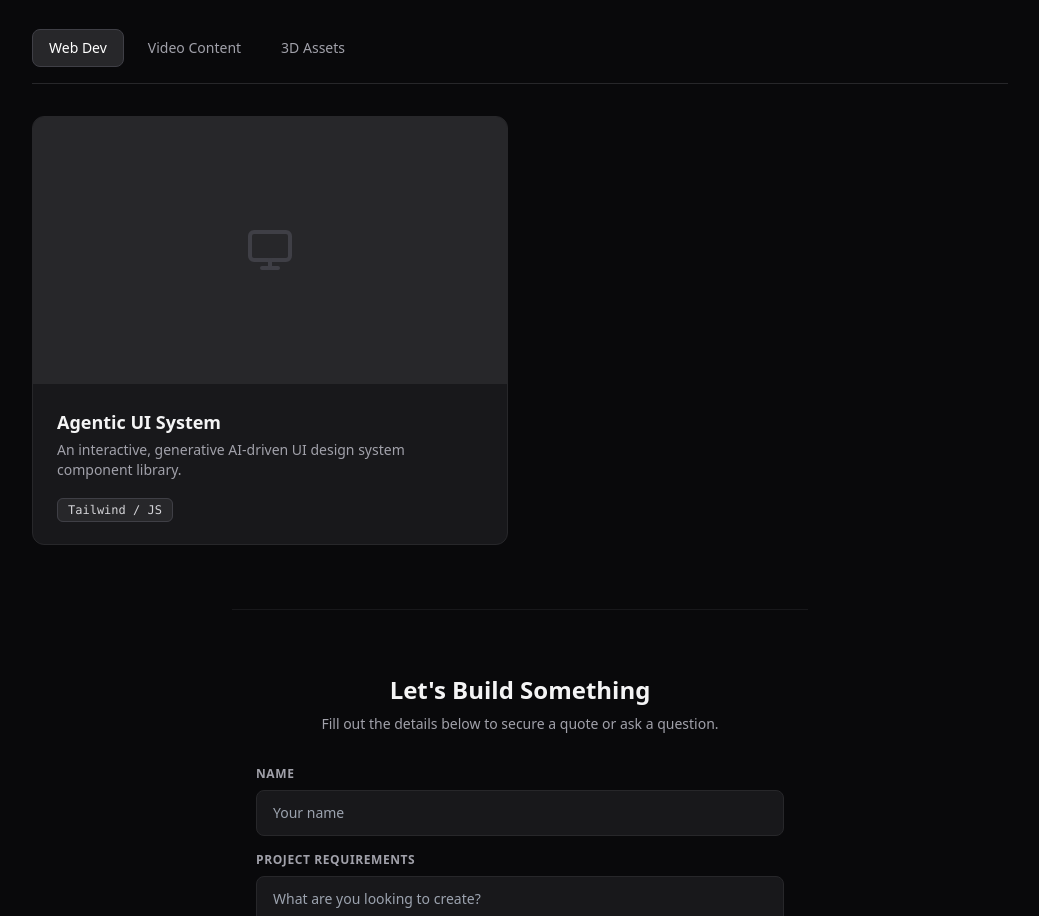
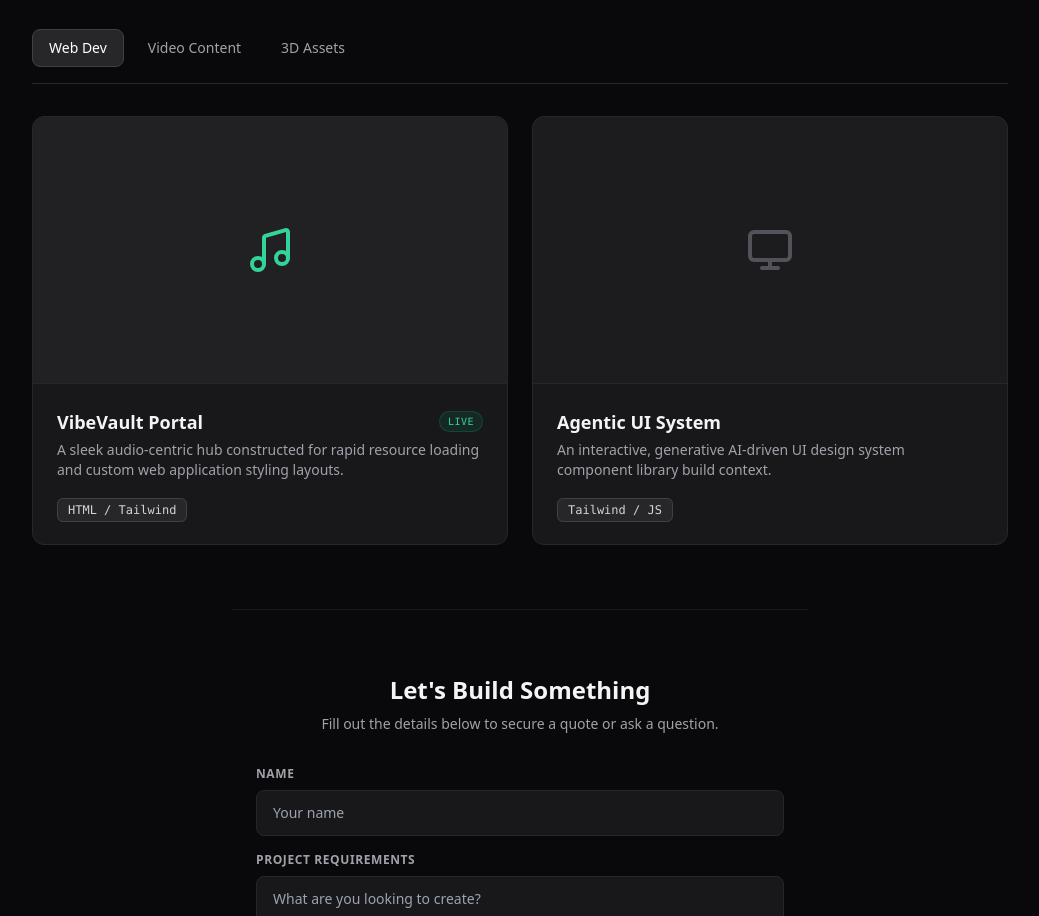
Before and after one commit to Jimmiekun/Portfolio, a plain HTML site: page index.html in a window 1280 px wide. Shown: the part 1033-1949 px from the top of the page, without its empty margins (120-1159 px from the left). Drawn offline with nearby package versions, Linux system fonts and the light colour scheme.

Commit message:
Update index.html

```diff
--- a/index.html
+++ b/index.html
@@ -76,13 +76,30 @@
 
         <!-- Tab Contents -->
         <div id="content-web" class="tab-content grid md:grid-cols-2 gap-6">
+            <!-- Project 1: VibeVault -->
+            <a href="https://ason-vibevault.netlify.app/" target="_blank" class="bg-zinc-900 border border-zinc-800 rounded-xl overflow-hidden group hover:border-zinc-700 transition-colors block">
+                <div class="aspect-video bg-zinc-800/60 flex flex-col items-center justify-center border-b border-zinc-800 relative overflow-hidden">
+                    <i data-lucide="external-link" class="w-5 h-5 text-zinc-500 absolute top-4 right-4 opacity-0 group-hover:opacity-100 transition-opacity"></i>
+                    <i data-lucide="music" class="w-12 h-12 text-emerald-400 group-hover:scale-110 transition-transform"></i>
+                </div>
+                <div class="p-6">
+                    <div class="flex items-center justify-between mb-1">
+                        <h4 class="font-bold text-lg text-zinc-100 group-hover:text-emerald-400 transition-colors">VibeVault Portal</h4>
+                        <span class="text-[10px] uppercase font-mono tracking-wider text-emerald-400 px-2 py-0.5 bg-emerald-500/10 rounded-full border border-emerald-500/20">Live</span>
+                    </div>
+                    <p class="text-zinc-400 text-sm mb-4">A sleek audio-centric hub constructed for rapid resource loading and custom web application styling layouts.</p>
+                    <span class="text-xs font-mono px-2.5 py-1 bg-zinc-800 border border-zinc-700 text-zinc-300 rounded-md">HTML / Tailwind</span>
+                </div>
+            </a>
+
+            <!-- Project 2: Agentic UI -->
             <div class="bg-zinc-900 border border-zinc-800 rounded-xl overflow-hidden group">
-                <div class="aspect-video bg-zinc-800 flex items-center justify-center border-b border-zinc-800">
-                    <i data-lucide="monitor" class="w-12 h-12 text-zinc-700 group-hover:scale-110 transition-transform"></i>
+                <div class="aspect-video bg-zinc-800/30 flex items-center justify-center border-b border-zinc-800">
+                    <i data-lucide="monitor" class="w-12 h-12 text-zinc-600"></i>
                 </div>
                 <div class="p-6">
                     <h4 class="font-bold text-lg mb-1">Agentic UI System</h4>
-                    <p class="text-zinc-400 text-sm mb-4">An interactive, generative AI-driven UI design system component library.</p>
+                    <p class="text-zinc-400 text-sm mb-4">An interactive, generative AI-driven UI design system component library build context.</p>
                     <span class="text-xs font-mono px-2.5 py-1 bg-zinc-800 border border-zinc-700 text-zinc-300 rounded-md">Tailwind / JS</span>
                 </div>
             </div>
```
